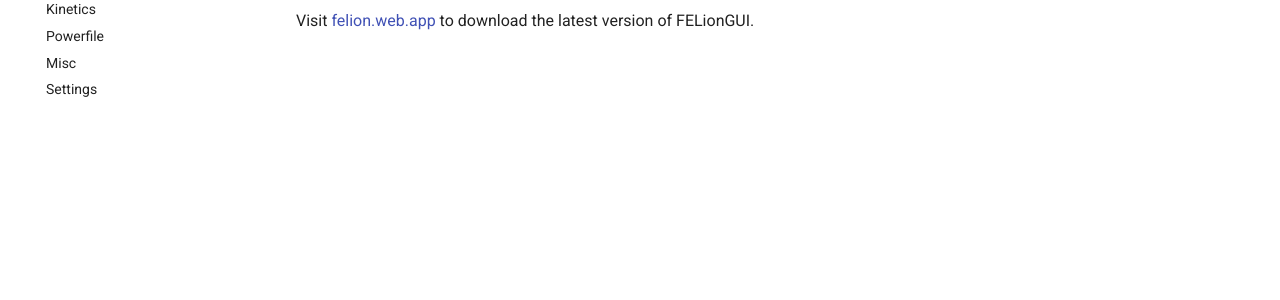
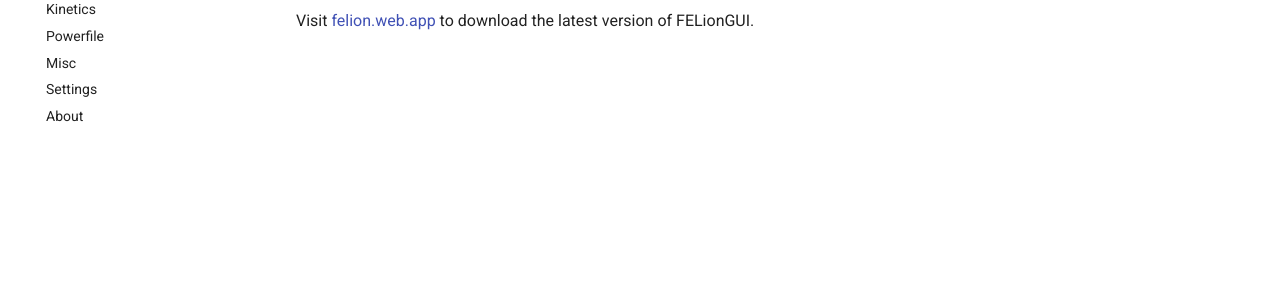
Before and after one commit to aravindhnivas/felion_docs, an MkDocs documentation site: the page built from docs/index.md, in a window 1280 px wide. Shown: the part 264-564 px from the top of the page. Built offline with MkDocs 1.6.1 and Material for MkDocs 9.7.7, drawn with Linux system fonts in a browser that asks for light colours.

Commit message:
name corrections

```diff
--- a/mkdocs.yml
+++ b/mkdocs.yml
@@ -11,4 +11,5 @@
     - Powerfile: powerfile.md
     - Misc: misc.md
 
-    - Settings: seetings.md
+    - Settings: setings.md
+    - About: about.md
```
Also changed, not shown: docs/setting.md (renamed from docs/seetings.md).
